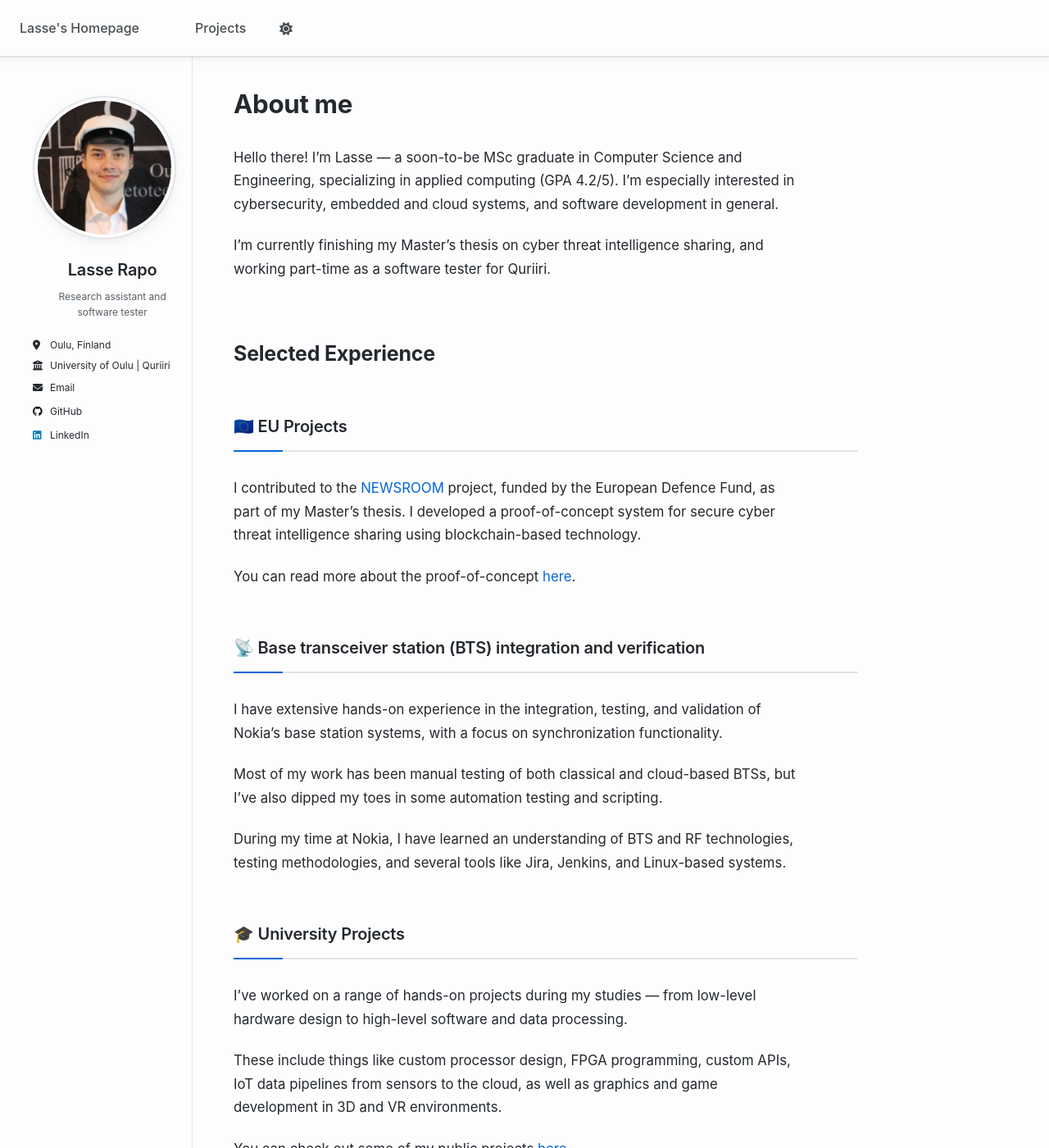
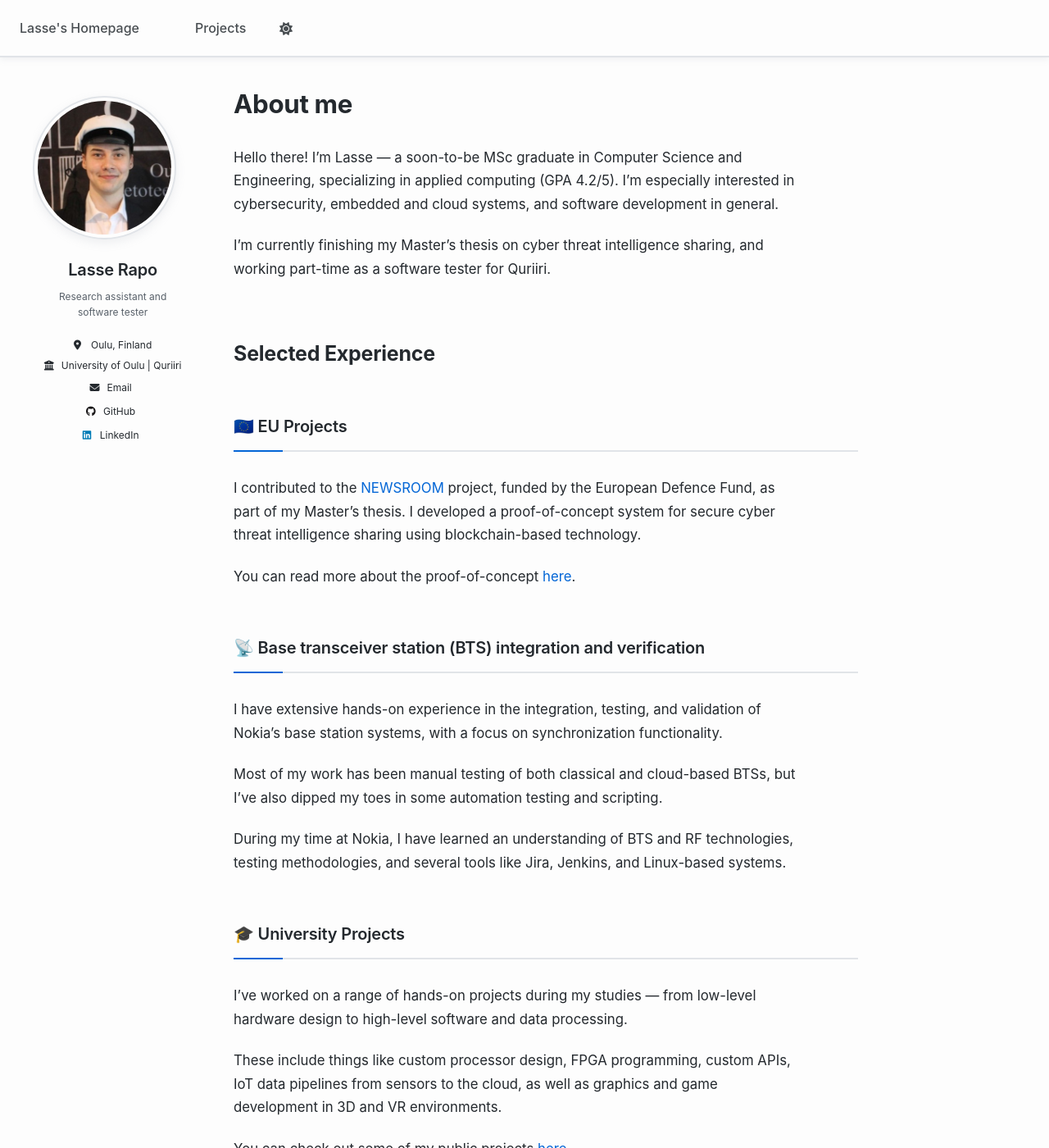
Before and after one commit to LasseRapo/lasserapo.github.io, a Jekyll site: the page built from _pages/about.md, in a window 1280 px wide and 1400 px high. Shown: the whole window at 82% size. Built offline with Jekyll 4.4.1, drawn with Linux system fonts in a browser that asks for light colours; a script that is not in the unit is left out.

Commit message:
Center align sidebar

```diff
--- a/_sass/layout/_sidebar.scss
+++ b/_sass/layout/_sidebar.scss
@@ -30,7 +30,6 @@
     padding-top: $masthead-height;
     border-radius: 0;
     box-shadow: none;
-    border-right: 1px solid var(--global-border-color);
   }
 
   @include breakpoint($large) {
@@ -181,6 +180,7 @@
   @include breakpoint($large) {
     margin-top: 10px;
     margin-bottom: 20px;
+    text-align: center;
   }
 }
 
@@ -234,6 +234,7 @@
     border: 0;
     background: transparent;
     box-shadow: none;
+    text-align: center;
   }
 
   &:before {
```
